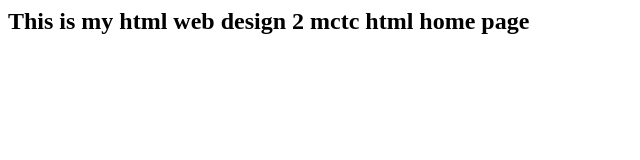
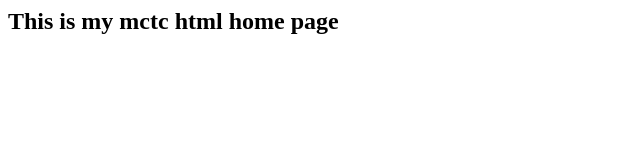
Before and after one commit to GeorgieIsYourHomie/html2, a plain HTML site: page index.html in a window 1280 px wide. Shown: the whole page, without its empty margins (0-640 px from the left). Drawn offline with Linux system fonts and the light colour scheme.

Commit message:
Update index.html

```diff
--- a/index.html
+++ b/index.html
@@ -1 +1 @@
-<h2>This is my html web design 2 mctc html home page</h2>
+<h2>This is my mctc html home page</h2>
```
